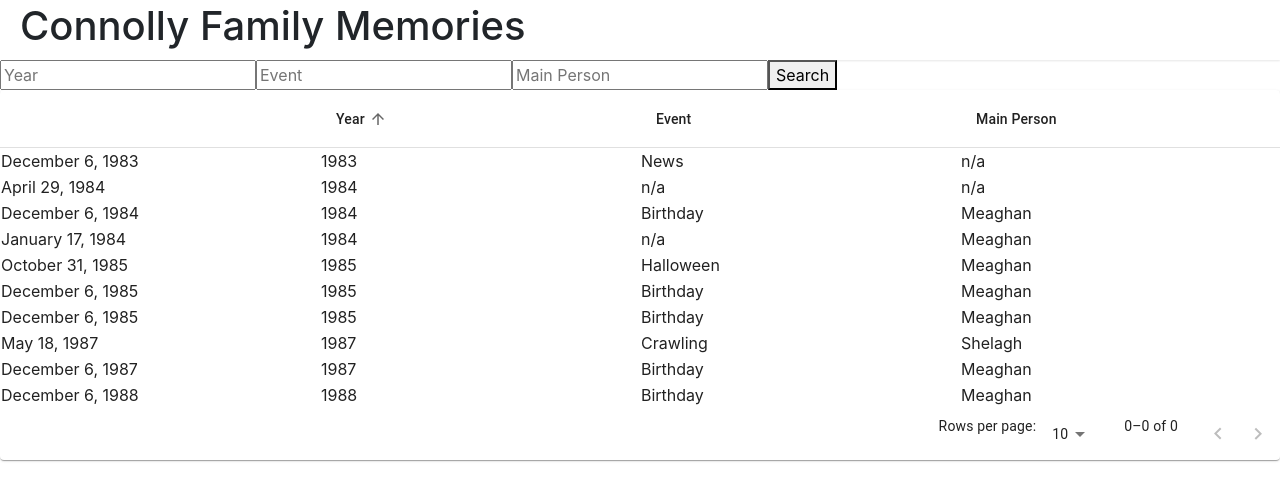
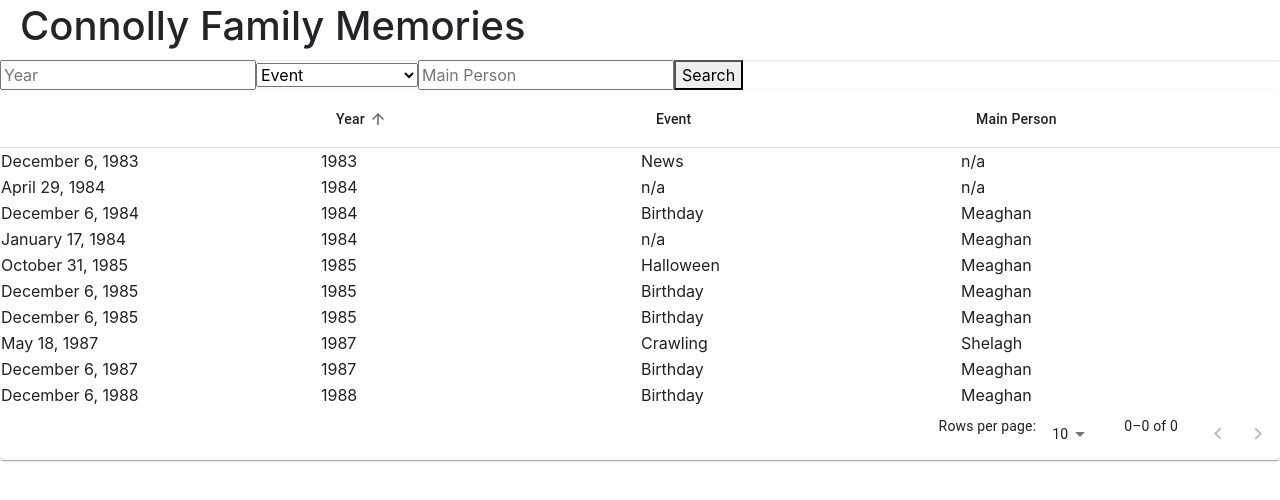
Before and after one commit to connkat/family-videos, a React (Create React App) app: page / in a window 1280 px wide. Shown: the top 500 px of the page. Built offline with nearby package versions, Linux system fonts and the light colour scheme; the HTML template or start-up script is replaced by a standard one.

Commit message:
dropdown selet

```diff
--- a/src/components/FilterBar.jsx
+++ b/src/components/FilterBar.jsx
@@ -18,8 +18,6 @@ export default function FilterBar() {
 		console.log("submit");
 	}
 
-
-
 	return (
 		<form>
 			<input
@@ -30,14 +28,31 @@ export default function FilterBar() {
 					handleChange("code", value);
 				}}
 			/>
-			<input
-				type="text"
+
+			<select
+				name="event"
+				id="event"
 				placeholder="Event"
-				value={filterValues.event}
 				onChange={(value) => {
 					handleChange("code", value);
 				}}
-			/>
+				value={filterValues.event}
+				defaultValue={null}
+			>
+				<option value={null}>Event</option>
+				<option value="birthday">Birthday</option>
+				<option value="christmas">Christmas</option>
+				<option value="march_break">March Break</option>
+				<option value="crawling">Crawling</option>
+				<option value="halloween">Halloween</option>
+				<option value="baseball">Baseball</option>
+				<option value="kindergarten">Kindergarten Grad</option>
+				<option value="news">News</option>
+				<option value="steps">First Steps</option>
+				<option value="msm">MSM</option>
+				<option value="cameron">Cameron Lake</option>
+			</select>
+
 			<input
 				type="text"
 				placeholder="Main Person"
--- a/src/data.json
+++ b/src/data.json
@@ -172,7 +172,7 @@
 		"id": 22,
 		"date": "June 25, 1996",
 		"year": "1996",
-		"event": "Kindergarden Grad",
+		"event": "Kindergarten Grad",
 		"main_person": "Kate",
 		"embedId": "uRUa48JMRUs"
 	},
@@ -180,7 +180,7 @@
 		"id": 23,
 		"date": "June 24, 1994",
 		"year": "1994",
-		"event": "Kindergarden Grad",
+		"event": "Kindergarten Grad",
 		"main_person": "John",
 		"embedId": "TJQ8JcyUSWM"
 	},
```
